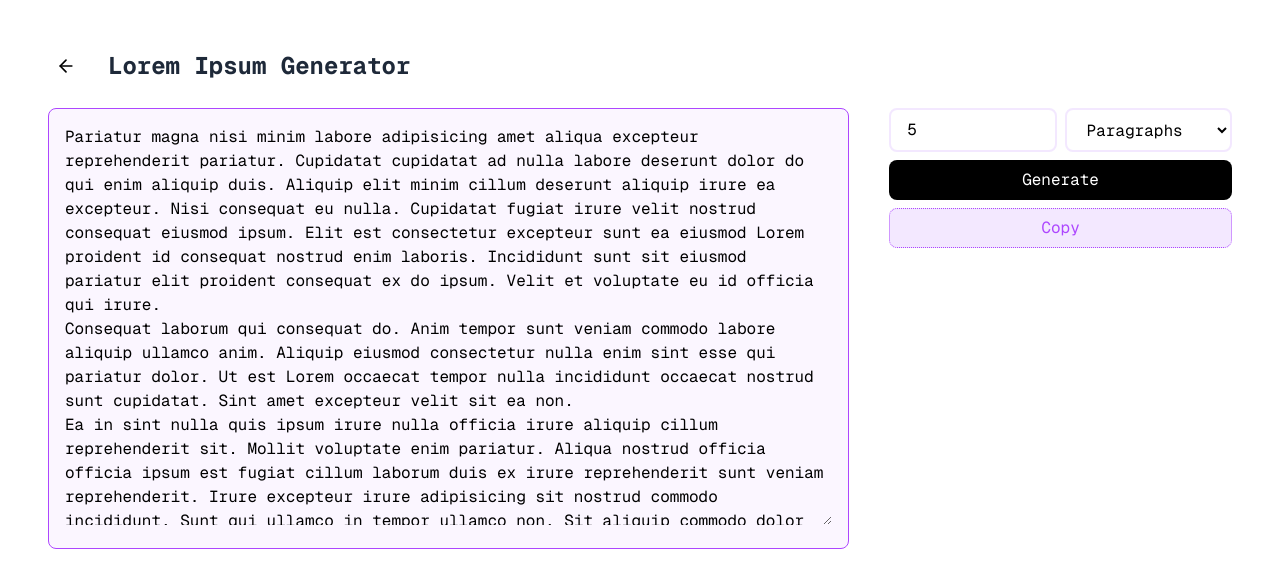
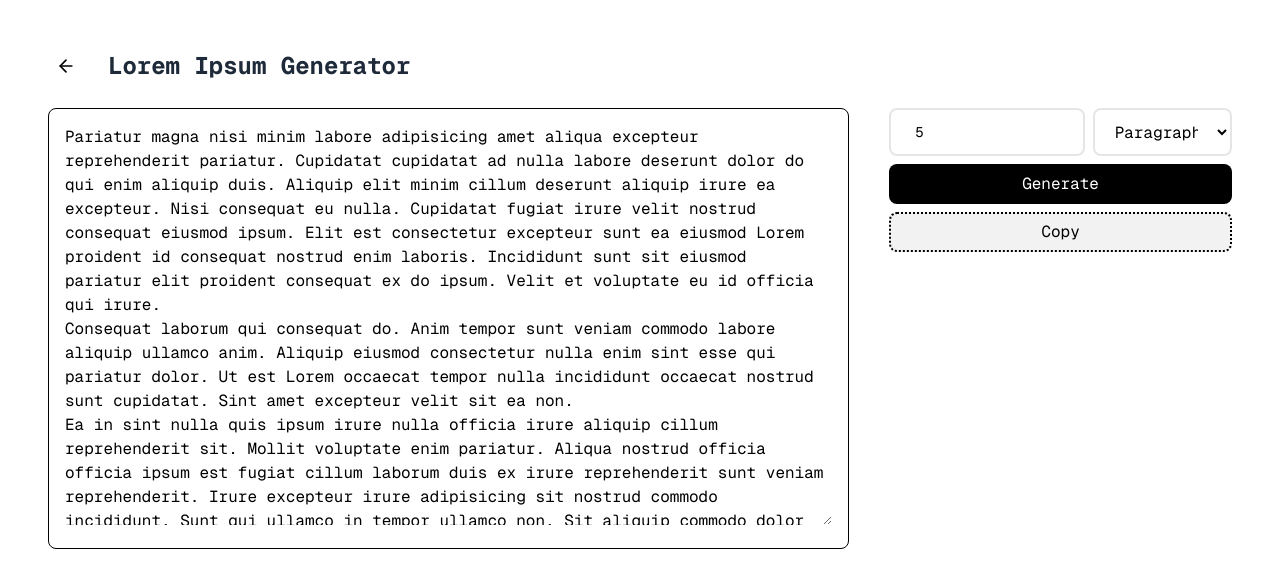
Before and after one commit to akinloluwami/manytools, a React (Vite) app: page /lorem-ipsum in a window 1280 px wide. Shown: the top 588 px of the page. Built offline with nearby package versions, Linux system fonts and the light colour scheme; no server answers.

Commit message:
style: update lorem ipsum generator UI with black borders and modified input component

```diff
--- a/src/routes/(tools)/lorem-ipsum.tsx
+++ b/src/routes/(tools)/lorem-ipsum.tsx
@@ -3,9 +3,9 @@ import ContentLayout from "@/components/shared/content-layout";
 import { LoremIpsum } from "lorem-ipsum";
 import { useEffect, useState } from "react";
 import { Button } from "@/components/ui/button";
-import { Input } from "@/components/ui/input";
 import { AnimatePresence, motion } from "motion/react";
 import { posthog } from "@/lib/posthog";
+import { Input } from "@/components/modified-ui/input";
 
 export const Route = createFileRoute("/(tools)/lorem-ipsum")({
   component: RouteComponent,
@@ -52,7 +52,7 @@ function RouteComponent() {
   return (
     <ContentLayout title="Lorem Ipsum Generator">
       <div className="flex gap-10">
-        <div className="w-[70%] border border-purple-500 rounded-lg p-4 bg-purple-500/5">
+        <div className="w-[70%] border border-black rounded-lg p-4">
           <textarea
             value={result}
             className="w-full h-[calc(100vh-400px)] border-none outline-none"
@@ -72,7 +72,7 @@ function RouteComponent() {
             <select
               value={type}
               onChange={(e) => setType(e.target.value as any)}
-              className="border-2 border-purple-100 focus:border-purple-500 rounded-lg px-4 py-2 outline-none w-[50%]"
+              className="border-2 border-black/10 focus:border-black/50 rounded-lg px-4 py-2 outline-none w-[50%]"
             >
               <option value="paragraphs">Paragraphs</option>
               <option value="sentences">Sentences</option>
@@ -88,7 +88,7 @@ function RouteComponent() {
               setCopied(true);
               setTimeout(() => setCopied(false), 1500);
             }}
-            className="w-full mt-2 !bg-purple-100 !text-purple-500 border !border-purple-500 border-dotted hover:!bg-purple-200 overflow-hidden relative h-10"
+            className="w-full mt-2 !bg-black/5 !text-black border-2 !border-black border-dotted hover:!bg-black/10 overflow-hidden relative h-10"
           >
             <AnimatePresence mode="wait">
               <motion.span
```
